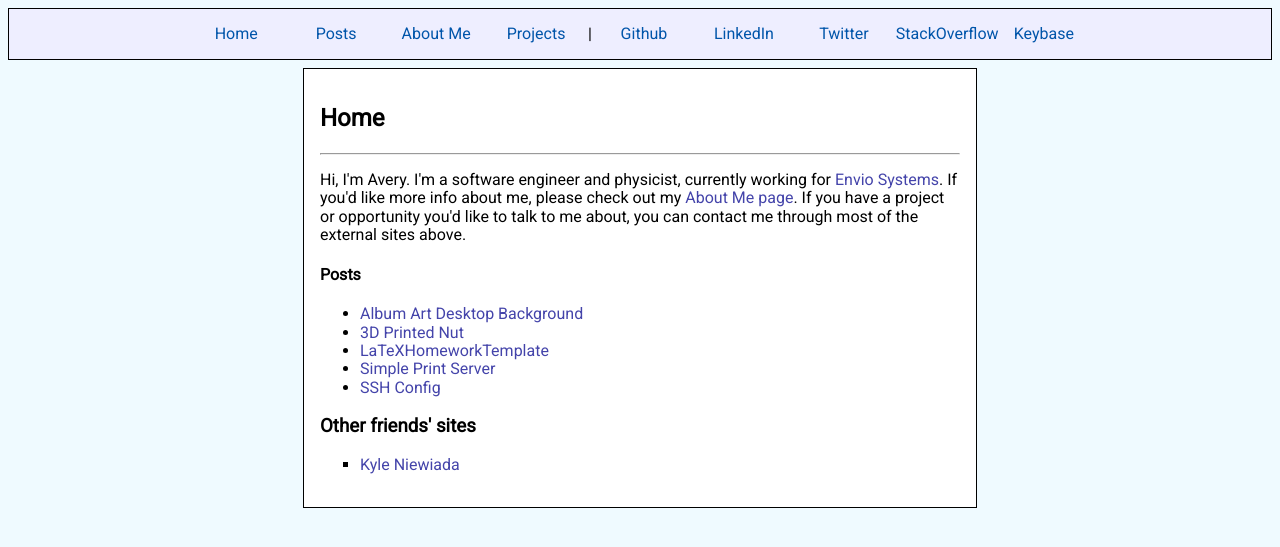
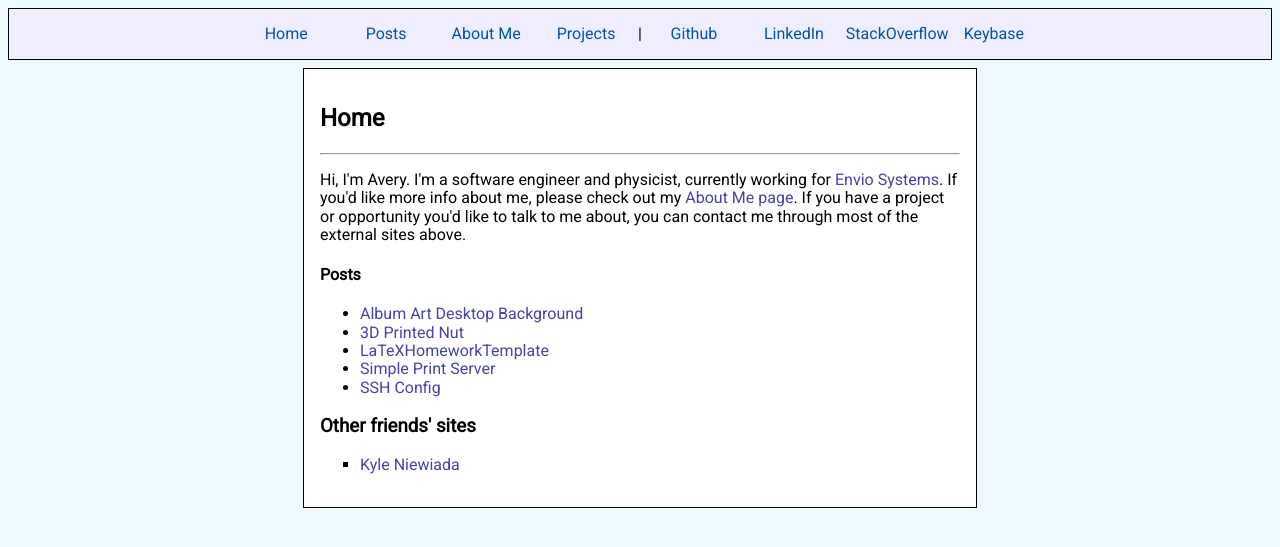
Before and after one commit to biggerfisch/website_v17, a Jekyll site: the page built from index.html, in a window 1280 px wide. Shown: the top 547 px of the page. Built offline with Jekyll 4.4.1, drawn with Linux system fonts in a browser that asks for light colours.

Commit message:
Update August 2020
 - Update building gems
 - Remove twitter link from nav
 - Add additional jekyll directories to gitignore

```diff
--- a/_includes/nav.html
+++ b/_includes/nav.html
@@ -8,7 +8,6 @@
         <li class="nav-item separator">|</li>
         <li class="nav-item"><a href="https://www.github.com/biggerfisch" class="nav-link">Github</a></li>
         <li class="nav-item"><a href="https://www.linkedin.com/in/averyjfischer" class="nav-link">LinkedIn</a></li>
-        <li class="nav-item"><a href="https://twitter.com/The_Biggerfisch" class="nav-link">Twitter</a></li>
         <li class="nav-item"><a href="https://stackoverflow.com/story/biggerfisch" class="nav-link">StackOverflow</a></li>
         <li class="nav-item"><a href="https://keybase.io/biggerfisch" class="nav-link">Keybase</a></li>
     </ul>
```
Also changed, not shown: Gemfile.lock, 1 other file.
